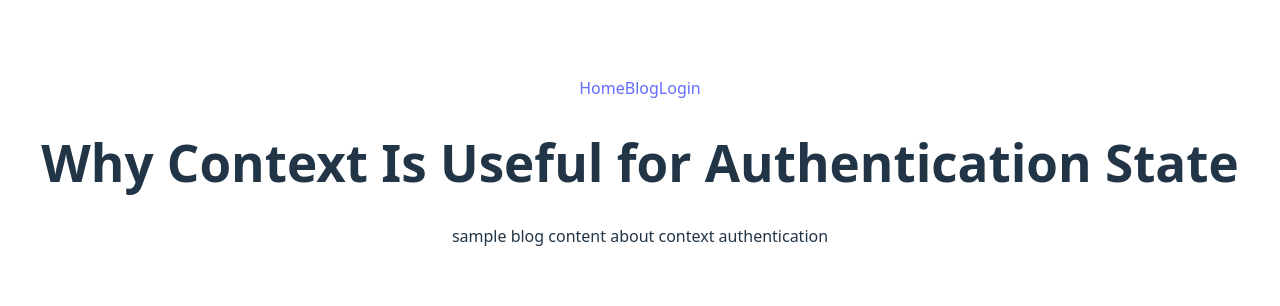
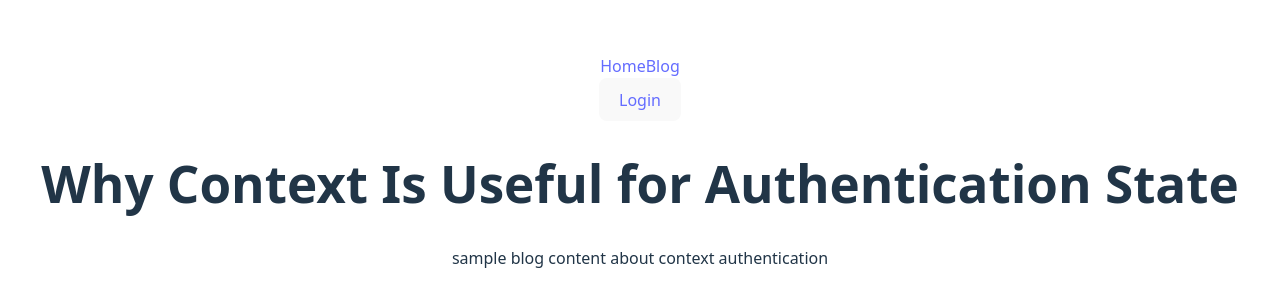
Before and after one commit to magali-la/dynamic-routing, a React (Vite) app: page /blog/context-authentication in a window 1280 px wide. Shown: the part 230-536 px from the top of the page. Built offline with nearby package versions, Linux system fonts and the light colour scheme.

Commit message:
feat(admin): add protected route with redirect to login for unauthed users, add conditional rendering for nav bar with logout button, add admin dashboard page

```diff
--- a/src/App.tsx
+++ b/src/App.tsx
@@ -4,8 +4,13 @@ import Home from './pages/Home'
 import BlogIndex from './pages/BlogIndex'
 import BlogPost from './pages/BlogPost'
 import Login from './pages/Login'
+import { ProtectedRoute } from './routes/ProtectedRoute'
+import Admin from './pages/Admin'
+import { useAuth } from './contexts/AuthenticationContext'
 
 function App() {
+  // import auth state
+  const { isAuthenticated, logout} = useAuth();
 
   return (
     <>
@@ -13,7 +18,17 @@ function App() {
       <nav>
         <Link to="/">Home</Link>
         <Link to="/blog">Blog</Link>
-        <Link to="/login">Login</Link>
+        {/* conditional links/buttons */}
+        <div>
+          {isAuthenticated ? (
+            <div>
+              <Link to="/admin">Admin</Link>
+              <button onClick={logout}>Logout</button>
+            </div>
+          ) : (
+            <button><Link to="/login">Login</Link></button>
+          )}
+        </div>
       </nav>
 
       {/* routes */}
@@ -28,6 +43,11 @@ function App() {
         </Route>
         {/* login page route */}
         <Route path='login' element={<Login />}/>
+
+        {/* protected admin page route dependent on auth status */}
+        <Route element={<ProtectedRoute />}>
+          <Route path='admin' element={<Admin />} />
+        </Route>
       </Routes>
     </>
   )
--- a/src/contexts/AuthenticationContext.tsx
+++ b/src/contexts/AuthenticationContext.tsx
@@ -24,7 +24,8 @@ export const AuthProvider = ({ children }: { children: React.ReactNode}) => {
     }
 
     const value: AuthContextTypes = {
-        isAuthenticated,
+        // tie the value from the types to the state of the same name for use elsewhere
+        isAuthenticated: isAuthenticated,
         login,
         logout
     }
--- /dev/null
+++ b/src/pages/Admin.tsx
@@ -0,0 +1,8 @@
+export default function Admin() {
+
+    return (
+        <>
+            <h1>Admin Dashboard</h1>
+        </>
+    )
+}
--- /dev/null
+++ b/src/routes/ProtectedRoute.tsx
@@ -0,0 +1,16 @@
+import { Navigate, Outlet } from "react-router";
+import { useAuth } from "../contexts/AuthenticationContext";
+
+export function ProtectedRoute() {
+    // import isAuthenticated state
+    const { isAuthenticated } = useAuth();
+
+    // add conditional if not authenticated, route the user to the login page - so if the user goes to /admin link manually it will always redirect them back to login
+    // replace is used to avoid user going back and getting to the protected page by replacing the history
+    if (!isAuthenticated) {
+        return <Navigate to="/login" replace />
+    }
+
+    // otherwise return the child wrapped by this protected route component
+    return <Outlet />
+}
```
